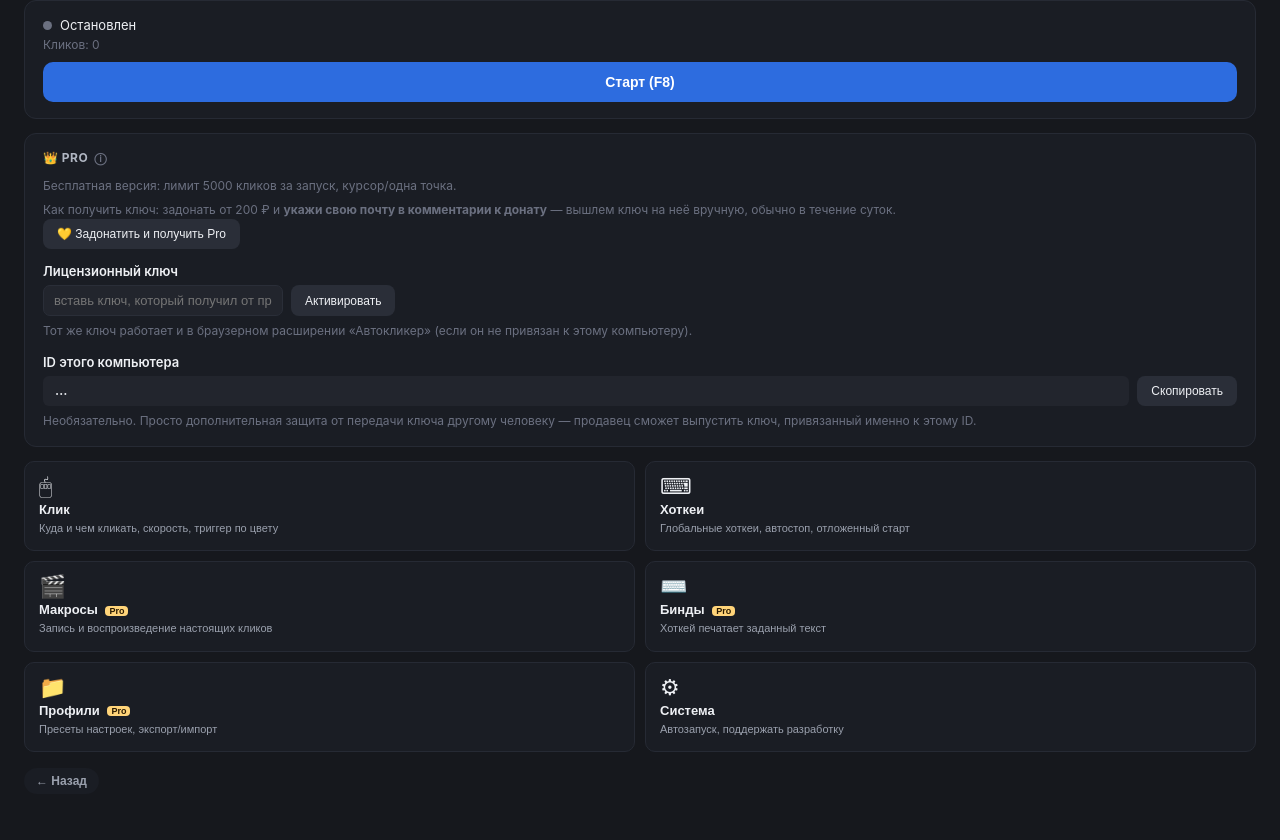
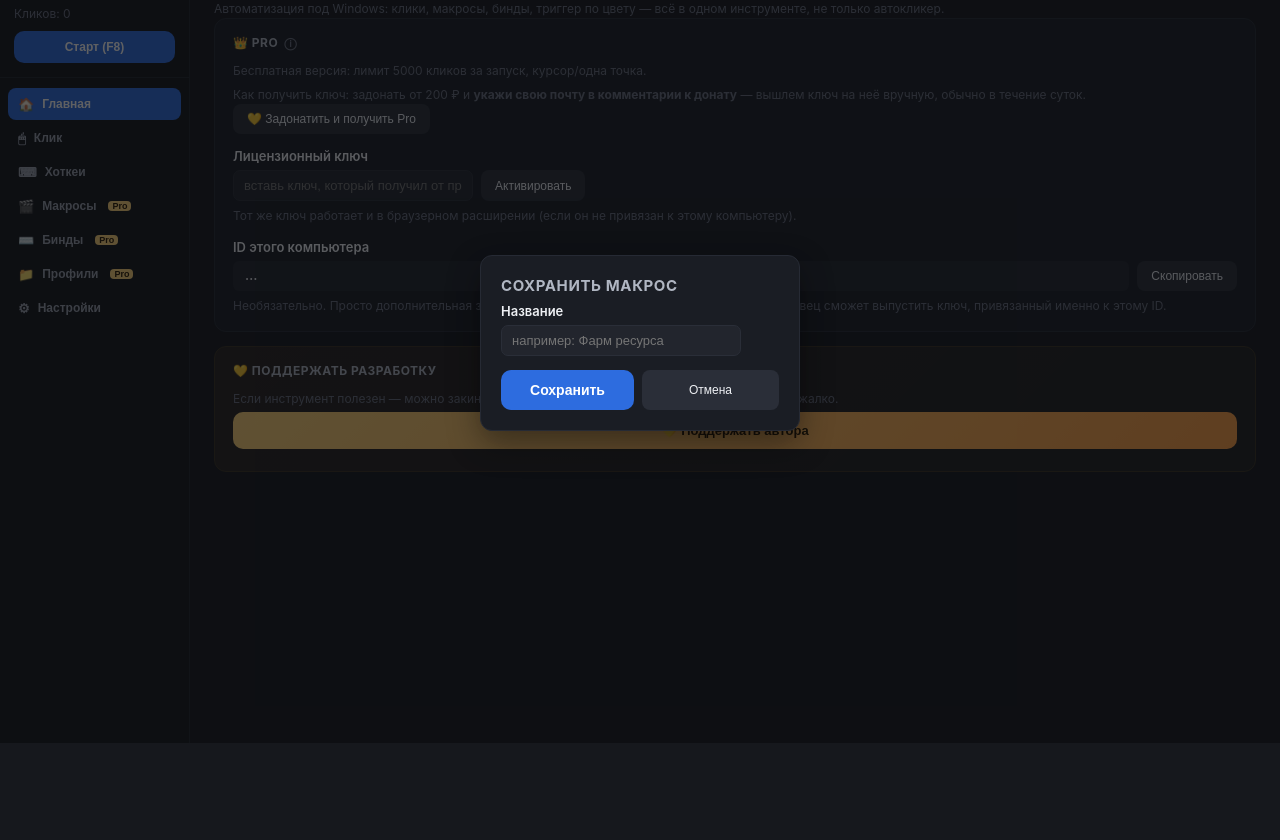
Before and after one commit to LeonidBiceps/autoclicker, a browser extension: page desktop-clicker/renderer/index.html in a window 1280 px wide. Shown: the part 57-897 px from the top of the page. After the commit the page ends 800 px from the top, so only its background shows below. Drawn offline with Linux system fonts and the light colour scheme.

Commit message:
Rename desktop app to МультиТул, switch to sidebar navigation, fix macro-name saving
Rename: the tool outgrew "Автокликер" a while ago (macros, binds,
color trigger, profiles), so productName/tray tooltip/titles/README
now say МультиТул. Window title, tray, and cross-promo text in the
browser extension all updated to match; the extension itself keeps
its own name, this only renames the desktop app.

Navigation: replaces the home-menu-grid-plus-back-button shell from
v1.4.0 with a persistent sidebar (Windows Settings style) — Главная /
Клик / Хоткеи / Макросы / Бинды / Профили / Настройки each render as
a full page in the content area, start/stop status stays visible in
the sidebar regardless of which page is open. Главная now carries the
Pro/license/donate content that used to sit above the old tab bar on
every page. Widened the window (720x720, was 480x860) since a sidebar
layout needs more horizontal room.

Macro save bug: replaced window.prompt() for naming a finished macro
with an in-app modal — prompt() is a much less common Electron/
Chromium code path than alert/confirm and was the most likely culprit
for "recording works but doesn't save": no dialog ever surfaces the
name and the code falls through to "не сохранено" either way. The
modal removes that dependency entirely and matches the app's theme
besides.

Bumps desktop app to v2.0.0.

```diff
--- a/desktop-clicker/package.json
+++ b/desktop-clicker/package.json
@@ -1,8 +1,8 @@
 {
   "name": "autoclicker-desktop",
-  "version": "1.4.0",
+  "version": "2.0.0",
   "private": true,
-  "description": "Автокликер вне браузера — работает в любом окне/игре Windows.",
+  "description": "МультиТул — автоматизация под Windows: автокликер, макросы, бинды, триггер по цвету. Работает в любом окне/игре.",
   "main": "main.js",
   "scripts": {
     "start": "electron .",
@@ -22,7 +22,7 @@
   },
   "build": {
     "appId": "com.example.autoclicker-desktop",
-    "productName": "Автокликер",
+    "productName": "МультиТул",
     "npmRebuild": false,
     "win": {
       "target": "portable",
--- a/desktop-clicker/renderer/index.html
+++ b/desktop-clicker/renderer/index.html
@@ -2,14 +2,18 @@
 <html lang="ru">
 <head>
   <meta charset="utf-8" />
-  <title>Автокликер</title>
+  <title>МультиТул</title>
   <link rel="stylesheet" href="style.css" />
 </head>
 <body>
-  <div class="page">
-    <h1>Автокликер <span class="tier-badge" id="tierBadge">Free</span></h1>
+  <div class="app-shell">
+    <nav class="sidebar">
+      <div class="sidebar-brand">
+        <span class="brand-name">МультиТул</span>
+        <span class="tier-badge" id="tierBadge">Free</span>
+      </div>
 
-    <section>
+      <div class="sidebar-status">
         <div class="status-row">
           <span class="dot" id="statusDot"></span>
           <span id="statusText">Остановлен</span>
@@ -17,7 +21,24 @@
         <div class="count" id="count">Кликов: 0</div>
         <button id="toggleBtn" class="primary-btn" title="То же самое, что глобальный хоткей старт/стоп">Старт (F8)</button>
         <p class="hint" id="note" hidden></p>
-    </section>
+      </div>
+
+      <div class="sidebar-nav">
+        <button class="nav-item active" data-target="home"><span class="nav-icon">🏠</span> Главная</button>
+        <button class="nav-item" data-target="click"><span class="nav-icon">🖱</span> Клик</button>
+        <button class="nav-item" data-target="hotkeys"><span class="nav-icon">⌨</span> Хоткеи</button>
+        <button class="nav-item" data-target="macros"><span class="nav-icon">🎬</span> Макросы <span class="pro-badge tiny" id="macroTabBadge">Pro</span></button>
+        <button class="nav-item" data-target="binds"><span class="nav-icon">⌨️</span> Бинды <span class="pro-badge tiny" id="bindsTabBadge">Pro</span></button>
+        <button class="nav-item" data-target="profiles"><span class="nav-icon">📁</span> Профили <span class="pro-badge tiny" id="profilesTabBadge">Pro</span></button>
+        <button class="nav-item" data-target="system"><span class="nav-icon">⚙</span> Настройки</button>
+      </div>
+    </nav>
+
+    <main class="content">
+      <div class="tab-panel" data-panel="home">
+        <h1>МультиТул</h1>
+        <p class="hint">Автоматизация под Windows: клики, макросы, бинды, триггер по цвету — всё в
+          одном инструменте, не только автокликер.</p>
 
         <section id="proSection">
           <h2>👑 Pro <span title="Единый ключ работает и в этом приложении, и в браузерном расширении">ⓘ</span></h2>
@@ -37,8 +58,8 @@
               <button id="activateBtn" class="secondary-btn">Активировать</button>
             </div>
             <p class="hint" id="licenseMessage"></p>
-        <p class="hint">Тот же ключ работает и в браузерном расширении «Автокликер» (если он не
-          привязан к этому компьютеру).</p>
+            <p class="hint">Тот же ключ работает и в браузерном расширении (если он не привязан к
+              этому компьютеру).</p>
           </div>
           <div class="field">
             <label title="Покажи это продавцу перед покупкой, если хочешь ключ, который нельзя передать другому человеку">ID этого компьютера</label>
@@ -51,45 +72,17 @@
           </div>
         </section>
 
-    <div id="homeMenu" class="home-menu">
-      <button class="menu-card" data-target="click">
-        <span class="menu-card__icon">🖱</span>
-        <span class="menu-card__title">Клик</span>
-        <span class="menu-card__desc">Куда и чем кликать, скорость, триггер по цвету</span>
-      </button>
-      <button class="menu-card" data-target="hotkeys">
-        <span class="menu-card__icon">⌨</span>
-        <span class="menu-card__title">Хоткеи</span>
-        <span class="menu-card__desc">Глобальные хоткеи, автостоп, отложенный старт</span>
-      </button>
-      <button class="menu-card" data-target="macros">
-        <span class="menu-card__icon">🎬</span>
-        <span class="menu-card__title">Макросы <span class="pro-badge tiny" id="macroTabBadge">Pro</span></span>
-        <span class="menu-card__desc">Запись и воспроизведение настоящих кликов</span>
-      </button>
-      <button class="menu-card" data-target="binds">
-        <span class="menu-card__icon">⌨️</span>
-        <span class="menu-card__title">Бинды <span class="pro-badge tiny" id="bindsTabBadge">Pro</span></span>
-        <span class="menu-card__desc">Хоткей печатает заданный текст</span>
-      </button>
-      <button class="menu-card" data-target="profiles">
-        <span class="menu-card__icon">📁</span>
-        <span class="menu-card__title">Профили <span class="pro-badge tiny" id="profilesTabBadge">Pro</span></span>
-        <span class="menu-card__desc">Пресеты настроек, экспорт/импорт</span>
-      </button>
-      <button class="menu-card" data-target="system">
-        <span class="menu-card__icon">⚙</span>
-        <span class="menu-card__title">Система</span>
-        <span class="menu-card__desc">Автозапуск, поддержать разработку</span>
-      </button>
-    </div>
-
-    <div id="panelHeader" class="panel-header" hidden>
-      <button id="backBtn" class="back-btn">← Назад</button>
-      <span id="panelTitle" class="panel-title"></span>
+        <section class="donate-section">
+          <h2>💛 Поддержать разработку</h2>
+          <p class="hint">Если инструмент полезен — можно закинуть на разработку. Без подписки,
+            разово, сколько не жалко.</p>
+          <button id="donateBtn" class="donate-btn">💛 Поддержать автора</button>
+          <p class="hint" id="donateMessage"></p>
+        </section>
       </div>
 
       <div class="tab-panel" data-panel="click" hidden>
+        <h1>🖱 Клик</h1>
         <section>
           <h2>🎯 Куда кликать</h2>
           <div class="field">
@@ -196,6 +189,7 @@
       </div>
 
       <div class="tab-panel" data-panel="hotkeys" hidden>
+        <h1>⌨ Хоткеи</h1>
         <section>
           <h2>⌨️ Глобальные хоткеи <span title="Работают в любом окне ОС, не только когда открыто это приложение">ⓘ</span></h2>
           <div class="field">
@@ -242,8 +236,9 @@
       </div>
 
       <div class="tab-panel" data-panel="macros" hidden>
+        <h1>🎬 Макросы</h1>
         <section id="macroSection">
-        <h2>🎬 Макросы (запись реальных кликов) <span class="pro-badge" id="macroBadge">Pro</span></h2>
+          <h2>🎬 Запись реальных кликов <span class="pro-badge" id="macroBadge">Pro</span></h2>
           <p class="hint">Записывает твои настоящие клики (позиция + тайминг) и воспроизводит один в
             один. Только клики мышью, без клавиатуры.</p>
           <div class="field">
@@ -260,6 +255,7 @@
       </div>
 
       <div class="tab-panel" data-panel="binds" hidden>
+        <h1>⌨️ Бинды</h1>
         <section id="bindsSection">
           <h2>⌨️ Бинды <span class="pro-badge" id="bindsBadge">Pro</span>
             <span title="Нажимаешь глобальный хоткей в любом окне — программа сама печатает заданный текст, как будто ты его набрал">ⓘ</span></h2>
@@ -285,6 +281,7 @@
       </div>
 
       <div class="tab-panel" data-panel="profiles" hidden>
+        <h1>📁 Профили</h1>
         <section id="profilesSection">
           <h2>📁 Профили <span class="pro-badge" id="profilesBadge">Pro</span> <span title="Сохранённый набор настроек скорости/действия/автостопа под именем — быстро переключаться между играми">ⓘ</span></h2>
           <div class="field">
@@ -317,6 +314,7 @@
       </div>
 
       <div class="tab-panel" data-panel="system" hidden>
+        <h1>⚙ Настройки</h1>
         <section>
           <h2>🖥 Система</h2>
           <label class="switch-row">
@@ -334,18 +332,27 @@
             </span>
           </label>
         </section>
-
-      <section class="donate-section">
-        <h2>💛 Поддержать разработку</h2>
-        <p class="hint">Если инструмент полезен — можно закинуть на разработку. Без подписки,
-          разово, сколько не жалко.</p>
-        <button id="donateBtn" class="donate-btn">💛 Поддержать автора</button>
-        <p class="hint" id="donateMessage"></p>
-      </section>
       </div>
 
       <div class="save-status" id="saveStatus"></div>
+    </main>
   </div>
+
+  <div id="macroSaveOverlay" class="modal-overlay" hidden>
+    <div class="modal-box">
+      <h2>Сохранить макрос</h2>
+      <p class="hint" id="macroSaveInfo"></p>
+      <div class="field">
+        <label for="macroSaveName">Название</label>
+        <input type="text" id="macroSaveName" placeholder="например: Фарм ресурса" />
+      </div>
+      <div class="row">
+        <button id="macroSaveConfirmBtn" class="primary-btn">Сохранить</button>
+        <button id="macroSaveCancelBtn" class="secondary-btn">Отмена</button>
+      </div>
+    </div>
+  </div>
+
   <script src="renderer.js"></script>
 </body>
 </html>
--- a/desktop-clicker/renderer/style.css
+++ b/desktop-clicker/renderer/style.css
@@ -1,5 +1,9 @@
 * {
   box-sizing: border-box;
+}
+
+:root {
+  --sidebar-width: 190px;
 }
 
 html {
@@ -30,6 +34,10 @@ html {
   background: transparent;
 }
 
+html, body {
+  height: 100%;
+}
+
 body {
   margin: 0;
   font-family: -apple-system, "Segoe UI", Roboto, sans-serif;
@@ -37,7 +45,89 @@ body {
   color: #eef0f4;
 }
 
-.page {
+.app-shell {
+  display: flex;
+  height: 100vh;
+}
+
+/* --- Сайдбар: постоянно виден, не часть контента --- */
+
+.sidebar {
+  width: var(--sidebar-width);
+  flex-shrink: 0;
+  display: flex;
+  flex-direction: column;
+  background: #14161b;
+  border-right: 1px solid #21242c;
+  overflow-y: auto;
+}
+
+.sidebar-brand {
+  display: flex;
+  align-items: center;
+  gap: 8px;
+  padding: 16px 14px 10px;
+}
+
+.brand-name {
+  font-size: 14px;
+  font-weight: 700;
+}
+
+.sidebar-status {
+  padding: 0 14px 14px;
+  border-bottom: 1px solid #21242c;
+}
+
+.sidebar-status .primary-btn {
+  padding: 9px;
+  font-size: 12px;
+}
+
+.sidebar-nav {
+  display: flex;
+  flex-direction: column;
+  padding: 10px 8px;
+  gap: 2px;
+}
+
+.nav-item {
+  display: flex;
+  align-items: center;
+  gap: 8px;
+  padding: 9px 10px;
+  font-size: 12px;
+  font-weight: 600;
+  border: none;
+  border-radius: 8px;
+  background: transparent;
+  color: #9aa0ad;
+  cursor: pointer;
+  text-align: left;
+  transition: background 0.15s ease, color 0.15s ease;
+}
+
+.nav-item:hover {
+  background: #1c1f26;
+  color: #eef0f4;
+}
+
+.nav-item.active {
+  background: #2d6cdf;
+  color: white;
+}
+
+.nav-icon {
+  font-size: 13px;
+  line-height: 1;
+}
+
+/* --- Контент: одна "страница" за раз, с прокруткой --- */
+
+.content {
+  flex: 1;
+  min-width: 0;
+  overflow-y: auto;
   padding: 20px 24px 32px;
 }
 
@@ -119,87 +209,6 @@ h2 [title] {
   margin-left: 4px;
   padding: 0 4px;
   font-size: 9px;
-}
-
-/* --- Главный экран: сетка карточек-меню вместо вкладок --- */
-
-.home-menu {
-  display: grid;
-  grid-template-columns: 1fr 1fr;
-  gap: 10px;
-  margin-bottom: 16px;
-}
-
-.menu-card {
-  display: flex;
-  flex-direction: column;
-  align-items: flex-start;
-  gap: 4px;
-  padding: 14px;
-  border: 1px solid #262a34;
-  border-radius: 10px;
-  background: #1a1d24;
-  color: #eef0f4;
-  cursor: pointer;
-  text-align: left;
-  transition: background 0.15s ease, border-color 0.15s ease, transform 0.1s ease;
-}
-
-.menu-card:hover {
-  background: #20242d;
-  border-color: #343946;
-}
-
-.menu-card:active {
-  transform: scale(0.98);
-}
-
-.menu-card__icon {
-  font-size: 22px;
-  line-height: 1;
-}
-
-.menu-card__title {
-  font-size: 13px;
-  font-weight: 700;
-}
-
-.menu-card__desc {
-  font-size: 11px;
-  color: #9aa0ad;
-  line-height: 1.4;
-}
-
-/* --- Экран функции: хедер с кнопкой "Назад" --- */
-
-.panel-header {
-  display: flex;
-  align-items: center;
-  gap: 10px;
-  margin-bottom: 14px;
-}
-
-.back-btn {
-  padding: 6px 12px;
-  font-size: 12px;
-  font-weight: 600;
-  border: none;
-  border-radius: 20px;
-  background: #1a1d24;
-  color: #9aa0ad;
-  cursor: pointer;
-  white-space: nowrap;
-  transition: background 0.15s ease, color 0.15s ease;
-}
-
-.back-btn:hover {
-  background: #22252d;
-  color: #eef0f4;
-}
-
-.panel-title {
-  font-size: 14px;
-  font-weight: 700;
 }
 
 .tab-panel {
@@ -359,7 +368,7 @@ select:focus {
 .save-status {
   position: fixed;
   bottom: 18px;
-  left: 50%;
+  left: calc(var(--sidebar-width) + (100vw - var(--sidebar-width)) / 2);
   z-index: 50;
   padding: 8px 18px;
   background: #1e2229;
@@ -587,3 +596,40 @@ button:disabled {
 .donate-btn:active {
   transform: scale(0.98);
 }
+
+/* --- Модальное окно (замена нативным alert/prompt — надёжнее и в стиле темы) --- */
+
+.modal-overlay {
+  position: fixed;
+  inset: 0;
+  z-index: 1000;
+  display: flex;
+  align-items: center;
+  justify-content: center;
+  background: rgba(10, 11, 14, 0.65);
+}
+
+.modal-box {
+  width: min(320px, calc(100% - 40px));
+  padding: 20px;
+  border-radius: 12px;
+  background: #1a1d24;
+  border: 1px solid #262a34;
+  box-shadow: 0 12px 32px rgba(0, 0, 0, 0.4);
+}
+
+.modal-box h2 {
+  font-size: 15px;
+  margin: 0 0 8px;
+}
+
+.modal-box .row {
+  margin-top: 14px;
+  gap: 8px;
+}
+
+.modal-box .row .primary-btn,
+.modal-box .row .secondary-btn {
+  flex: 1;
+  margin-top: 0;
+}
--- a/extensions/clicker/options.js
+++ b/extensions/clicker/options.js
@@ -1,4 +1,4 @@
-const DESKTOP_APP_URL = "https://github.com/LeonidBiceps/autoclicker/releases/download/v1.4.0/Autoclicker-1.4.0.exe";
+const DESKTOP_APP_URL = "https://github.com/LeonidBiceps/autoclicker/releases/download/v2.0.0/MultiTool-2.0.0.exe";
 const DONATE_URL = "https://www.donationalerts.com/r/leonidbiceps111";
 const REPO = "LeonidBiceps/autoclicker";
 
```
Also changed, not shown: desktop-clicker/main.js (+5 -3 lines), desktop-clicker/renderer/renderer.js (+42 -34 lines), extensions/clicker/options.html (+5 -5 lines), README.md, desktop-clicker/README.md. Lines whose indentation alone changed are shown as unchanged.
